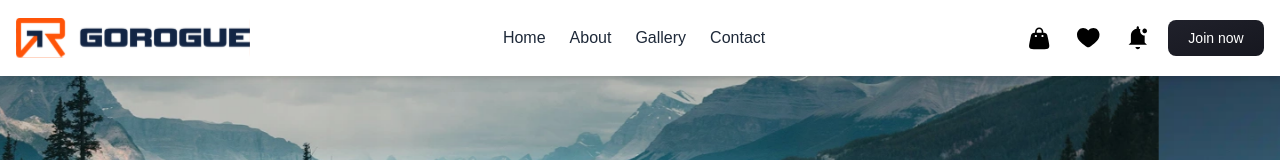
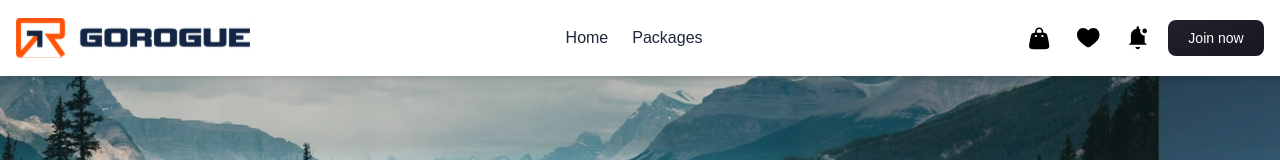
Before and after one commit to abdhakeemabd/lakshadweep, a React (Vite) app: page / in a window 1280 px wide. Shown: the top 160 px of the page. Built offline with nearby package versions, Linux system fonts and the light colour scheme.

Commit message:
header issue fixing

```diff
--- a/src/component/header.jsx
+++ b/src/component/header.jsx
@@ -25,10 +25,8 @@ function Header() {
               </Link>
             </div>
             <nav className="hidden lg:flex items-center gap-6">
-              <Link to="/" className="relative text-gray-800 font-medium text-base hover:text-blue-600 transition-all duration-300 hover:-translate-y-0.5 after:content-[''] after:absolute after:bottom-[-5px] after:left-0 after:w-0 after:h-0.5 after:bg-blue-600 after:transition-all after:duration-300 hover:after:w-full"> Home</Link>
-              <Link to="/about" className="relative text-gray-800 font-medium text-base hover:text-blue-600 transition-all duration-300 hover:-translate-y-0.5 after:content-[''] after:absolute after:bottom-[-5px] after:left-0 after:w-0 after:h-0.5 after:bg-blue-600 after:transition-all after:duration-300 hover:after:w-full"> About</Link>
-              <Link to="/gallery" className="relative text-gray-800 font-medium text-base hover:text-blue-600 transition-all duration-300 hover:-translate-y-0.5 after:content-[''] after:absolute after:bottom-[-5px] after:left-0 after:w-0 after:h-0.5 after:bg-blue-600 after:transition-all after:duration-300 hover:after:w-full"> Gallery</Link>
-              <Link to="/contact" className="relative text-gray-800 font-medium text-base hover:text-blue-600 transition-all duration-300 hover:-translate-y-0.5 after:content-[''] after:absolute after:bottom-[-5px] after:left-0 after:w-0 after:h-0.5 after:bg-blue-600 after:transition-all after:duration-300 hover:after:w-full"> Contact</Link>
+              <Link to="/" className="relative text-gray-800 font-medium text-base transition-all duration-300 after:transition-all after:duration-300 hover:after:w-full"> Home</Link>
+              <Link to="/" className="relative text-gray-800 font-medium text-base transition-all duration-300 after:transition-all after:duration-300 hover:after:w-full"> Packages</Link>
             </nav>
             <div className="hidden lg:flex justify-end items-center gap-2">
               <button aria-label="Shopping Cart" className="p-2 rounded-lg hover:bg-gray-100 transition-all duration-300 hover:scale-110 active:scale-95 flex items-center justify-center">
```
